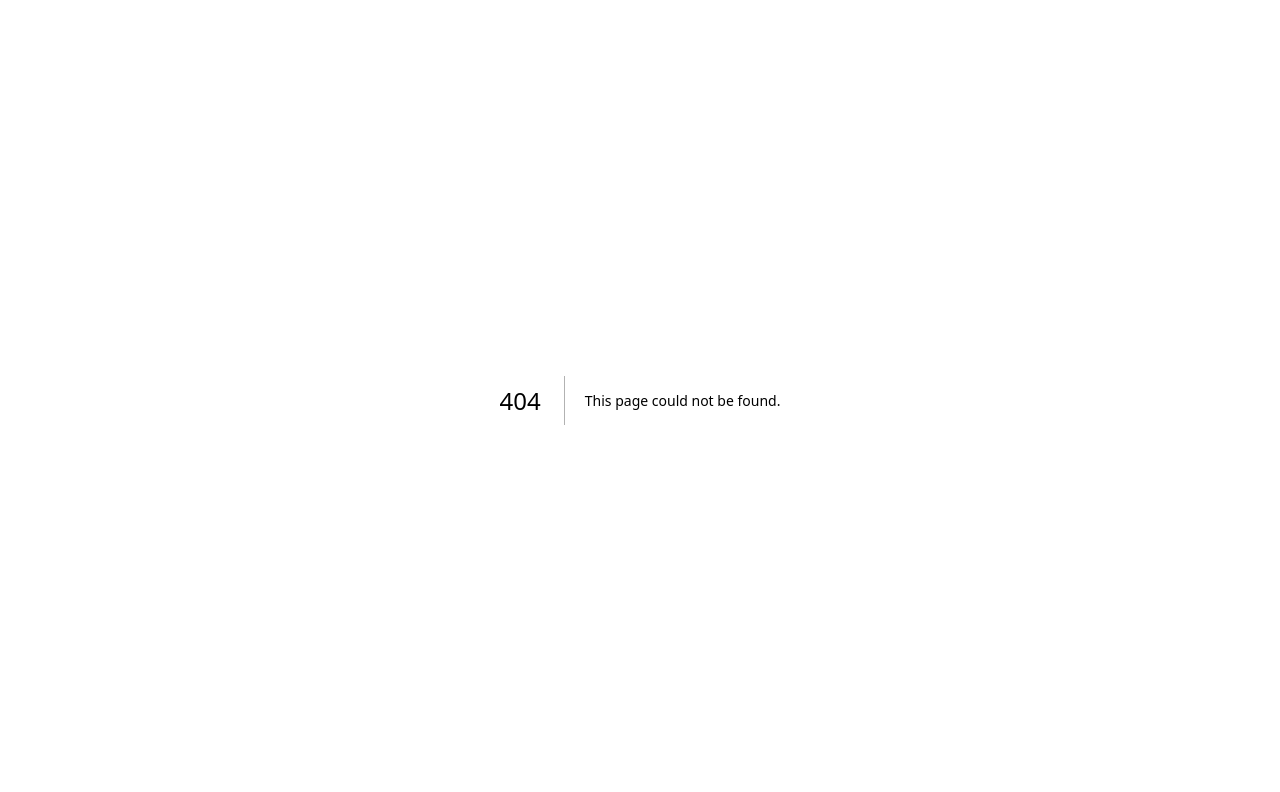
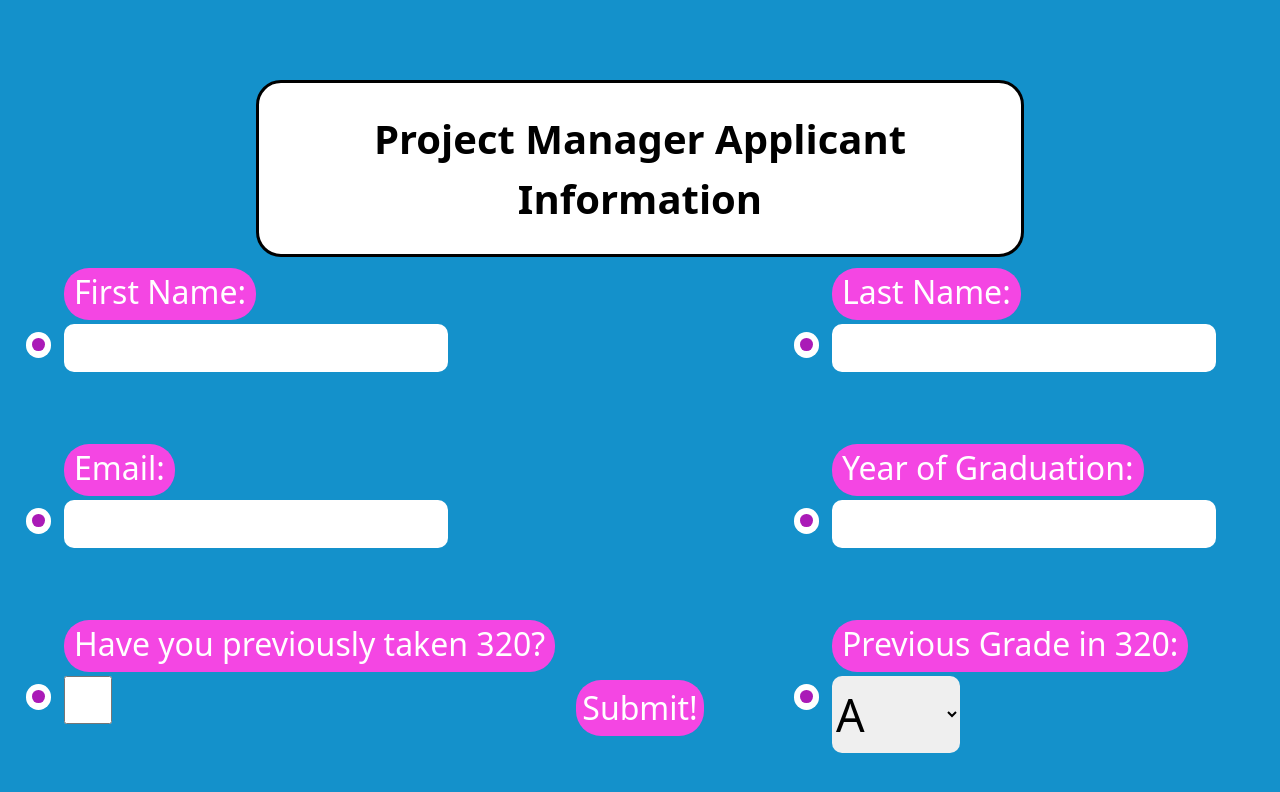
Before and after one commit to kylepet/CS-320-Manager-App-Frontend, a Next.js app: page /submitform in a window 1280 px wide. Before the commit this address had no page. Shown: the top 792 px of the page. Built offline with nearby package versions, Linux system fonts and the light colour scheme.

Commit message:
implementation started

```diff
--- a/next.config.js
+++ b/next.config.js
@@ -1,7 +1,7 @@
 /** @type {import('next').NextConfig} */
 const nextConfig = {
   // Export to a static-site instead of server rendering.
-  output: 'export',
+  // output: 'export',
 
   // Define directory where static files will be outputted to.
   distDir: 'dist',
--- a/package.json
+++ b/package.json
@@ -15,13 +15,14 @@
     "@types/node": "18.15.11",
     "@types/react": "18.0.35",
     "@types/react-dom": "18.0.11",
-    "express": "^4.18.2",
     "autoprefixer": "10.4.14",
     "axios": "^1.3.6",
     "class-variance-authority": "0.5.2",
     "clsx": "1.2.1",
     "eslint": "8.38.0",
     "eslint-config-next": "13.3.0",
+    "express": "^4.18.2",
+    "js-cookie": "^3.0.5",
     "lucide-react": "0.145.0",
     "next": "13.3.0",
     "postcss": "8.4.21",
@@ -32,5 +33,8 @@
     "tailwindcss": "3.3.1",
     "tailwindcss-animate": "1.0.5",
     "typescript": "5.0.4"
+  },
+  "devDependencies": {
+    "@types/js-cookie": "^3.0.3"
   }
 }
--- /dev/null
+++ b/src/components/loginbutton.tsx
@@ -0,0 +1,38 @@
+import axios from 'axios'
+import { env } from 'process';
+import React from 'react';
+import Cookies from 'js-cookie'
+import { cookies } from 'next/dist/client/components/headers';
+import { useRouter } from 'next/router';
+
+
+export default function ThisButton() {
+    const router = useRouter();
+    const callAPI = () => {
+        axios.post("http://localhost:3000/signin", {
+            email: 'liam.singh@umass.edu',
+            password: 'F1fH9HxRj4sX'
+        })
+        .then((response) => {
+            console.log(response);
+            let data = response.data;
+            if (data.hasOwnProperty('success') && !data.success){
+
+            }
+            else {
+                Cookies.set('loggedin', data.access_token);
+                router.push('/dashboard');
+            }
+          }, (error) => {
+            console.log(error);
+        });
+    }
+
+    return (
+        <>
+            <div id="submit_button_container">
+                <button id="myBtn" className="" onClick={callAPI}>Click Here!</button>
+            </div>
+        </>
+    );
+}
--- /dev/null
+++ b/src/middleware.ts
@@ -0,0 +1,23 @@
+import { NextResponse } from "next/server";
+import { NextRequest } from "next/server";
+import { error } from "console";
+
+
+export default async function middleware(req: NextRequest) {
+    let loginCookie = req.cookies.get("loggedin");
+    let url = req.url;
+
+    if (loginCookie && url === 'http://localhost:8000/') {
+        const res = await fetch('http://localhost:3000/allSections', {
+            method: 'GET',
+            headers: { Authorization: `Bearer ${req.cookies.get('loggedin')?.value}` }
+        })
+        const data = await res.json()
+        console.log(data);
+        return NextResponse.redirect('http://localhost:8000/dashboard');
+    }
+
+    if (!loginCookie && url.includes('dashboard')) {
+        return NextResponse.redirect('http://localhost:8000');
+    }
+}
--- a/src/pages/index.tsx
+++ b/src/pages/index.tsx
@@ -16,8 +16,8 @@ const inter = Inter({ subsets: ['latin'] })
 
 
 export default function Home() {
-  const sections = useQuery({ queryKey: ["student-details"], queryFn: sectionDetails });
-  console.log(sections);
+  // const sections = useQuery({ queryKey: ["student-details"], queryFn: sectionDetails });
+  // console.log(sections);
 
   return (
     // <>
--- a/src/pages/login.tsx
+++ b/src/pages/login.tsx
@@ -2,6 +2,7 @@ import Head from 'next/head'
 import React from 'react';
 import { Inter } from 'next/font/google'
 import styles from '@/styles/login.module.css'
+import ThisButton from '@/components/loginbutton';
 
 
 const inter = Inter({ subsets: ['latin'] })
@@ -36,10 +37,7 @@ export default function Login() {
             defaultValue={""}
             />
         </div>
-        <button id = "myBtn" className = {styles.button}>
-          {" "}
-          Click Here!
-        </button>
+        <ThisButton />
       </div>
     </div>
   </div>
--- /dev/null
+++ b/src/pages/submitform.tsx
@@ -0,0 +1,34 @@
+import Head from 'next/head'
+import { Inter } from 'next/font/google'
+import Title_box from '@/components/titlebox'
+import Fname from '@/components/fname'
+import Lname from '@/components/lname'
+import YOG from '@/components/yog'
+import Previous from '@/components/previous'
+import Email from '@/components/email'
+import Previousgrade from '@/components/previousgrade'
+import Submit from '@/components/submit'
+import { useQuery } from "react-query";
+import { sectionDetails } from '../../services/apiSection';
+
+export default function SuubmitForm() {
+
+    return (
+    <>
+        <Head>
+            <title>CS320 Form Submission Screen</title>
+                <meta name="viewport" content="width=device-width, initial-scale=1" />
+        </Head>
+        <main>
+            <Title_box />
+            <Fname />
+            <Lname />
+            <Email />
+            <YOG />
+            <Previous />
+            <Previousgrade />
+            <Submit />
+        </main>
+    </>
+    )
+}
--- a/src/styles/globals.css
+++ b/src/styles/globals.css
@@ -1,3 +1,4 @@
+
 :root {
 
 }
@@ -19,14 +20,13 @@ table {
 .title_box {
     left: 20%;
     top: 10%;
-    height: 10%;
     width: 60%;
     position:fixed;
     background-color:white;
     padding-left: 20px;
     padding-right: 20px;
-    padding-top: 2.5%;
-    padding-bottom: 1%;
+    padding-top: 2%;
+    padding-bottom: 2%;
 }
 
 .field_box {
@@ -58,44 +58,45 @@ table {
 
 #fname_box {
     left: 5vw;
-    top: 33vh;
+    bottom: 60vh;
     position: fixed;
 }
 
 #lname_box {
     left: 65vw;
-    top: 33vh;
+    bottom: 60vh;
     position: fixed;
 }
 
 #email_box {
     left: 5vw;
-    top: 55vh;
+    bottom: 38vh;
     position: fixed;
 }
 
 #YoG_box {
     left: 65vw;
-    top: 55vh;
+    bottom: 38vh;
     position: fixed;
 }
 
 #previous_box {
     left: 5vw;
-    top: 77vh;
+    bottom: 16vh;
     position: fixed;
 }
 
 #previous_grade {
     left: 65vw;
-    top: 77vh;
+    bottom: 16vh;
     position: fixed;
 }
 
 #submit_button_container {
     text-align: center;
     top: 85vh;
-    position: relative;
+    left: 45vw;
+    position: fixed;
 }
 
 #fname_bullet {
@@ -130,7 +131,7 @@ table {
 
 .field_box_text {
     color: white;
-    font-size: min(6vh, 3vw);
+    font-size: min(5.5vh, 2.5vw);
 }
 
 .title_box_text {
@@ -147,6 +148,7 @@ table {
     height: 6vh;
     width: 30vw;
     stroke: 5px;
+    font-size: min(5.5vh, 2.5vw);
     border-radius: 10px;
 }
 
@@ -193,7 +195,7 @@ table {
     stroke: 10px;
     left: 65vw;
     top: 84.5vh;
-    font-size: min(10vw, 6vh);
+    font-size: min(6.5vh, 3.5vw);
 }
 
 
@@ -202,6 +204,7 @@ table {
     height: 7vh;
     background-color: #F446E3;
     border-radius: 25px;
+    width: 10vw;
 }
 
 #submit:hover {
```
Also changed, not shown: 1 other file (tests, documents, lock files or other folders).
